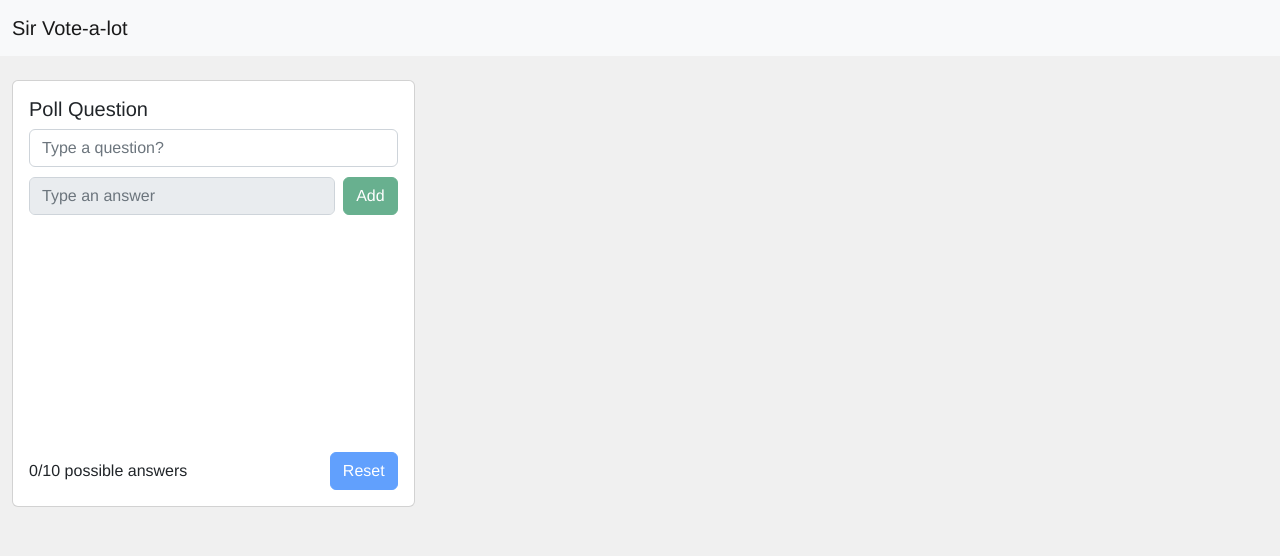
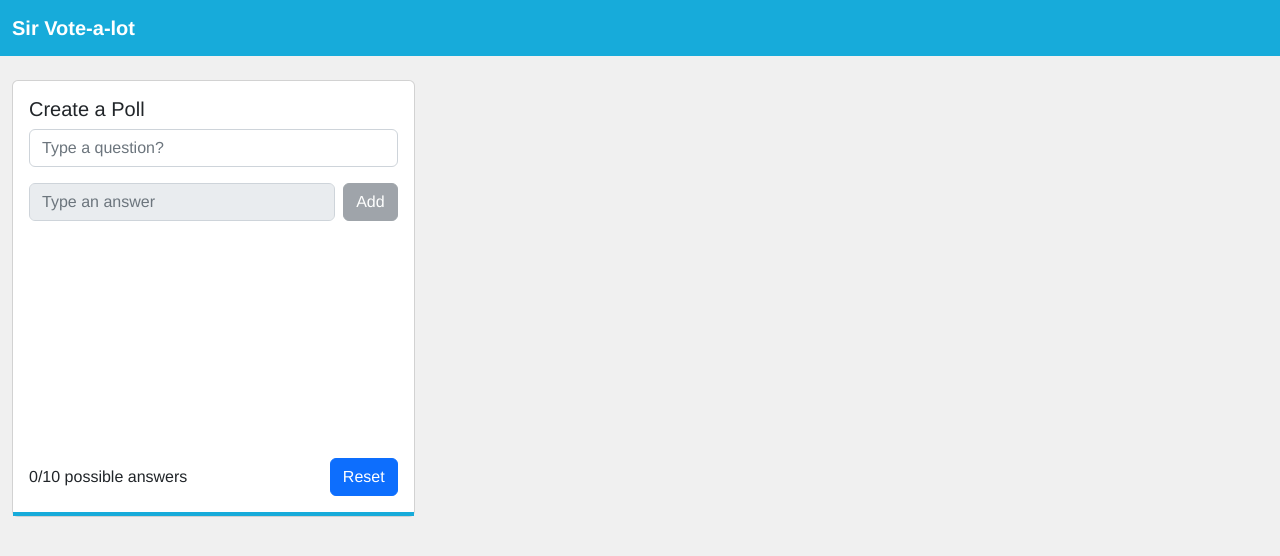
Before and after one commit to jeewendrakumar/cpg-assignment, a Vue app: page / in a window 1280 px wide. Shown: the top 556 px of the page. Built offline with nearby package versions, Linux system fonts and the light colour scheme; what chartjs-plugin-datalabels would draw is missing.

Commit message:
commit new changes

```diff
--- a/src/App.vue
+++ b/src/App.vue
@@ -1,5 +1,5 @@
 <template>
-  <HeaderComponent></HeaderComponent>
+  <TheHeader></TheHeader>
   <div class="container-fluid">
     <div class="row">
       <Transition name="fade" mode="out-in">
@@ -41,13 +41,14 @@
 </template>
 
 <script>
-import HeaderComponent from "./components/UI/layout/HeaderComponent.vue";
+import TheHeader from "./components/UI/layout/TheHeader.vue";
 import CreatePoll from "./components/UI/CreatePoll.vue";
 import PollResult from "./components/UI/PollResult.vue";
 import SubmitVote from "./components/UI/SubmitVote.vue";
+
 export default {
   name: "App",
-  components: { CreatePoll, PollResult, SubmitVote, HeaderComponent },
+  components: { CreatePoll, PollResult, SubmitVote, TheHeader },
   data() {
     return {
       poll: {},
@@ -79,6 +80,9 @@ body {
   padding: 0;
   height: 100%;
 }
+.card-body {
+  border-bottom: 4px solid rgb(23, 171, 218);
+}
 .fade-enter-active,
 .fade-leave-active {
   transition: opacity 0.5s ease;
@@ -92,4 +96,24 @@ body {
 .cb-height {
   min-height: 275px;
 }
+
+/* 1. declare transition */
+.list-move,
+.list-enter-active,
+.list-leave-active {
+  transition: all 0.5s cubic-bezier(0.55, 0, 0.1, 1);
+}
+
+/* 2. declare enter from and leave to state */
+.list-enter-from,
+.list-leave-to {
+  opacity: 0;
+  transform: scaleY(0.01) translate(30px, 0);
+}
+
+/* 3. ensure leaving items are taken out of layout flow so that moving
+      animations can be calculated correctly. */
+.list-leave-active {
+  position: absolute;
+}
 </style>
--- a/src/components/UI/CreatePoll.vue
+++ b/src/components/UI/CreatePoll.vue
@@ -1,8 +1,6 @@
 <template>
-  <div>
-    <!-- <h2>Create a Poll</h2> -->
   <section class="poll-question form-group">
-      <h5 class="card-title">Poll Question</h5>
+    <h5 class="card-title">Create a Poll</h5>
     <input
       type="text"
       class="form-control"
@@ -12,8 +10,9 @@
     />
   </section>
   <section class="form-group cb-height">
+    <transition-group name="list" tag="p">
       <div
-        class="poll-options__remove"
+        class="poll-options__remove list-item"
         v-for="(option, index) in poll.optionsList"
         :key="index"
       >
@@ -27,11 +26,13 @@
         <button
           type="submit"
           class="btn btn-danger close"
+          aria-label="Close"
           @click="removePollOption(index)"
         >
           <span aria-hidden="true">&times;</span>
         </button>
       </div>
+    </transition-group>
     <div class="poll-options__add form-group">
       <input
         type="text"
@@ -41,13 +42,17 @@
         v-model.trim="pollOption"
         @keyup.enter="addPollOption"
         :maxlength="maxLength"
-          :disabled="
-            poll.optionsList.length == limitPollOption || !poll.question
-          "
+        :disabled="poll.optionsList.length == limitPollOption || !poll.question"
       />
       <button
         type="submit"
-          class="btn btn-success"
+        :class="{
+          btn: true,
+          add: true,
+          'btn-success': poll.question && pollOption,
+          'btn-secondary': !poll.question || !pollOption,
+        }"
+        aria-label="Add"
         @click="addPoll"
         :disabled="!poll.question || !pollOption"
       >
@@ -57,19 +62,15 @@
   </section>
   <section class="poll-create__btn">
     <label v-html="getOptionLimit"></label>
-      <button
-        @click="resetPoll"
-        class="btn btn-primary"
-        :disabled="!poll.optionsList.length"
-      >
+    <button @click="resetPoll" class="btn btn-primary reset" aria-label="Reset">
       Reset
     </button>
   </section>
-  </div>
 </template>
 
 <script>
 export default {
+  emits: ["poll-data"],
   data() {
     return {
       maxLength: 80,
@@ -136,13 +137,14 @@ export default {
 .poll-options__add,
 .poll-options__remove {
   display: flex;
-  align-items: center;
   margin-bottom: 10px;
 }
 .poll-options__add input[type="text"],
 .poll-options__remove input[type="text"] {
-  flex: 1;
   margin-right: 8px;
+}
+.close {
+  width: 64px;
 }
 .poll-create__btn {
   display: flex;
--- a/src/components/UI/SubmitVote.vue
+++ b/src/components/UI/SubmitVote.vue
@@ -2,7 +2,12 @@
   <form class="poll-form" @submit.prevent="vote">
     <h5 class="card-title">{{ pollQuestion }}</h5>
     <section class="cb-height poll-section">
-      <div class="form-check" v-for="option in pollOptions" :key="option.value">
+      <transition-group name="list" tag="p">
+        <div
+          class="form-check list-item"
+          v-for="option in pollOptions"
+          :key="option.value"
+        >
           <label class="form-check-label">
             <input
               type="radio"
@@ -13,9 +18,18 @@
             {{ option.value }}
           </label>
         </div>
+      </transition-group>
     </section>
     <section class="vote-btn clearfix">
-      <button type="submit" class="btn btn-primary" :disabled="!selectedOption">
+      <button
+        type="submit"
+        :class="{
+          btn: true,
+          'btn-primary': selectedOption,
+          'btn-secondary': !selectedOption,
+        }"
+        :disabled="!selectedOption"
+      >
         Vote
       </button>
     </section>
--- a/src/components/UI/layout/HeaderComponent.vue
+++ /dev/null
@@ -1,13 +0,0 @@
-<template>
-  <nav class="navbar sticky-top bg-light mb-4">
-    <div class="container-fluid">
-      <a class="navbar-brand" href="#">Sir Vote-a-lot</a>
-    </div>
-  </nav>
-</template>
-
-<script>
-export default {};
-</script>
-
-<style lang="scss" scoped></style>
--- /dev/null
+++ b/src/components/UI/layout/TheHeader.vue
@@ -0,0 +1,21 @@
+<template>
+  <nav class="navbar sticky-top narbar-custom mb-4">
+    <div class="container-fluid">
+      <a class="navbar-brand" href="#">Sir Vote-a-lot</a>
+    </div>
+  </nav>
+</template>
+
+<script>
+export default {};
+</script>
+
+<style scoped>
+.narbar-custom {
+  background-color: rgb(23, 171, 218);
+}
+.navbar-brand {
+  color: #fff;
+  font-weight: bolder;
+}
+</style>
```
Also changed, not shown: 1 other file (tests, documents, lock files or other folders). Lines whose indentation alone changed are shown as unchanged.
